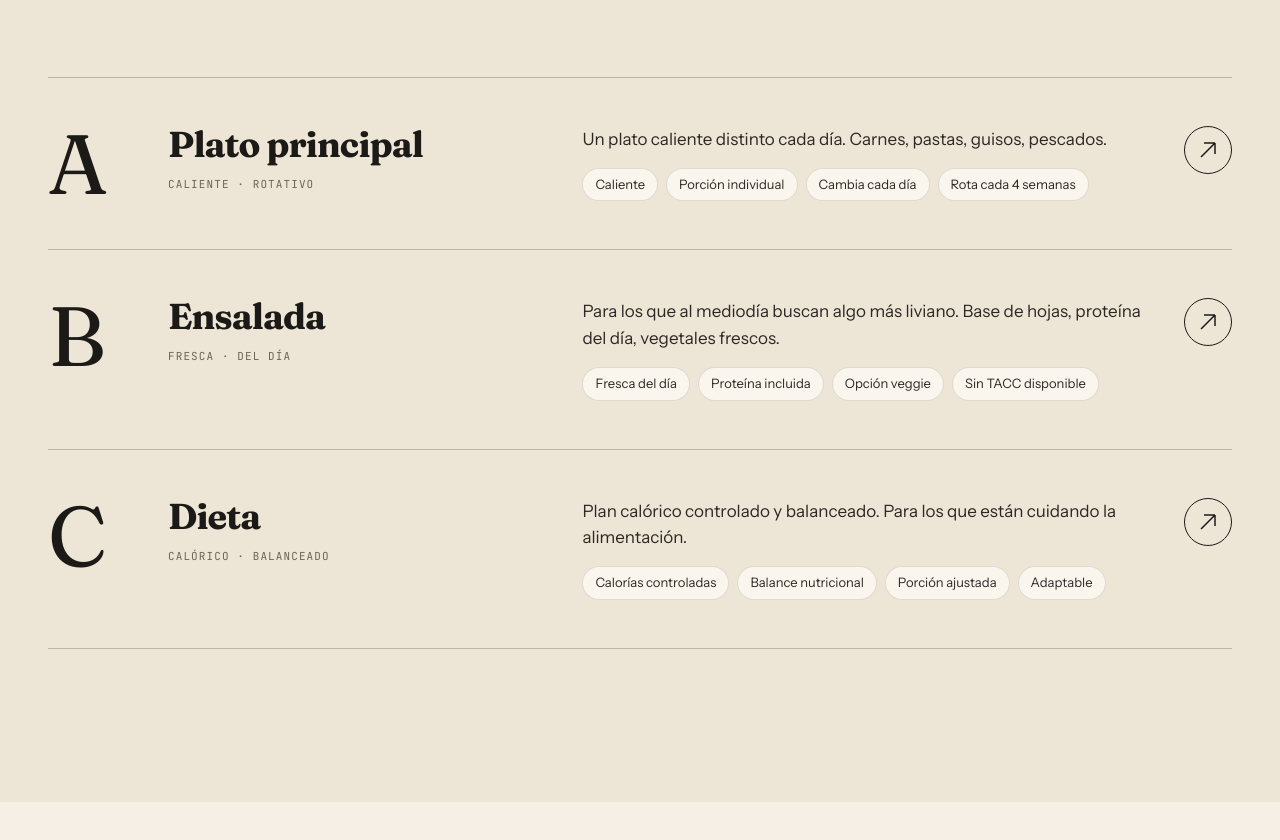
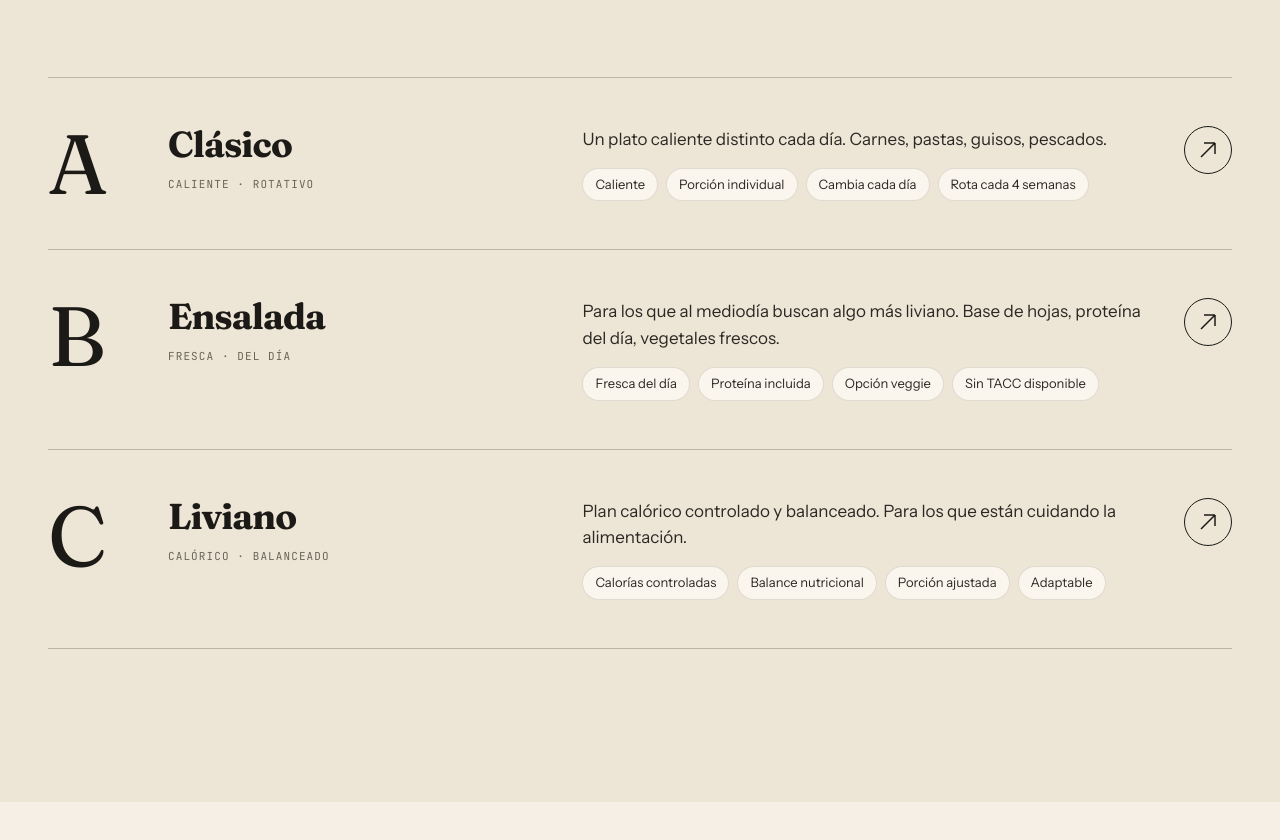
Before and after one commit to cepreco-srl/web-vianda, a plain HTML site: page index.html in a window 1280 px wide. Shown: the part 2510-3350 px from the top of the page. Drawn offline with Linux system fonts and the light colour scheme.

Commit message:
Renombrar planes: Clásico y Liviano

```diff
--- a/index.html
+++ b/index.html
@@ -1187,7 +1187,7 @@ h3.display { font-size: clamp(28px, 4vw, 48px); }
     <article class="plan reveal">
       <div class="plan__letter">A</div>
       <div>
-        <h3 class="plan__name">Plato principal</h3>
+        <h3 class="plan__name">Clásico</h3>
         <span class="plan__tag">Caliente · rotativo</span>
       </div>
       <div class="plan__details">
@@ -1227,7 +1227,7 @@ h3.display { font-size: clamp(28px, 4vw, 48px); }
     <article class="plan reveal">
       <div class="plan__letter">C</div>
       <div>
-        <h3 class="plan__name">Dieta</h3>
+        <h3 class="plan__name">Liviano</h3>
         <span class="plan__tag">Calórico · balanceado</span>
       </div>
       <div class="plan__details">
```
